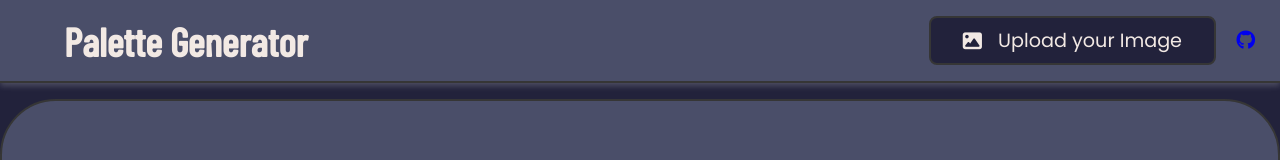
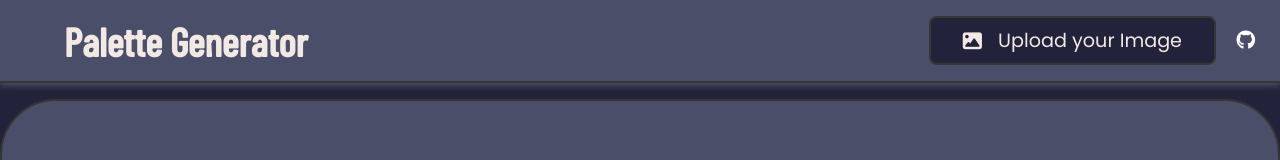
Before and after one commit to abhidas03/color-palette, a Next.js app: page / in a window 1280 px wide. Shown: the top 160 px of the page. Built offline with nearby package versions, Linux system fonts and the light colour scheme.

Commit message:
Add favicon

```diff
--- a/src/app/layout.js
+++ b/src/app/layout.js
@@ -11,6 +11,7 @@ export default function RootLayout({ children }) {
     <html lang="en">
       <head>
         <link rel="stylesheet" href="https://cdnjs.cloudflare.com/ajax/libs/font-awesome/6.4.0/css/all.min.css" integrity="sha512-iecdLmaskl7CVkqkXNQ/ZH/XLlvWZOJyj7Yy7tcenmpD1ypASozpmT/E0iPtmFIB46ZmdtAc9eNBvH0H/ZpiBw==" crossOrigin="anonymous" referrerPolicy="no-referrer" />
+        <link rel="icon" href="/favicon.ico" sizes="any" />
       </head>
       <body>{children}</body>
     </html>
--- a/src/app/page.module.css
+++ b/src/app/page.module.css
@@ -87,6 +87,7 @@
   right: 25px;
 }
 .socials a:visited {color:white;}
+.socials a {color: white;}
 
 .catButton {
   margin-top: 10px;
```
Also changed, not shown: 1 other file (tests, documents, lock files or other folders).
